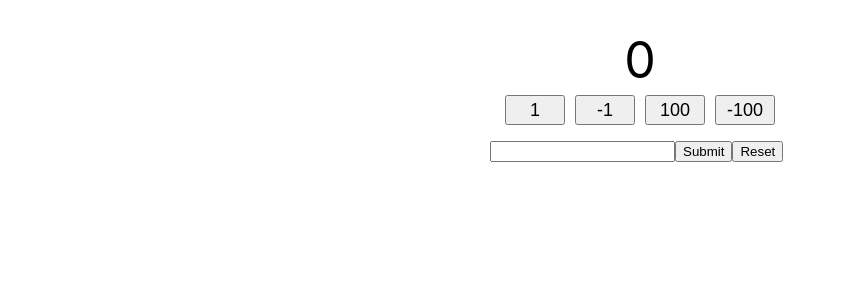
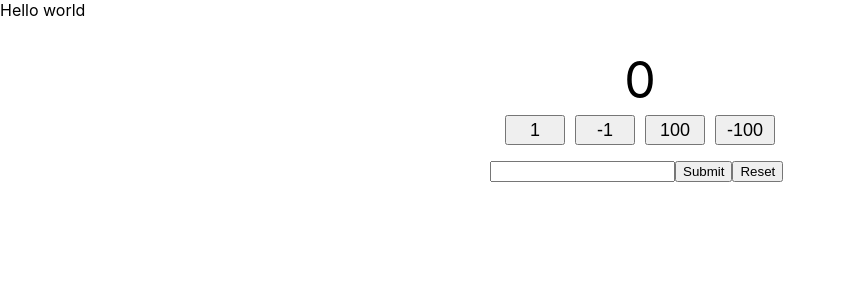
Before and after one commit to charodiy/Counter, a React (Create React App) app: page / in a window 1280 px wide. Shown: the top 300 px of the page, without its empty margins (0-845 px from the left). Built offline with nearby package versions, Linux system fonts and the light colour scheme.

Commit message:
add text

```diff
--- a/src/components/app/App.js
+++ b/src/components/app/App.js
@@ -3,7 +3,10 @@ import {Counter} from "../counter/Counter";
 
 function App() {
     return (
-        <Counter/>
+        <div>
+            Hello world
+            <Counter/>
+        </div>
     );
 }
 
```
